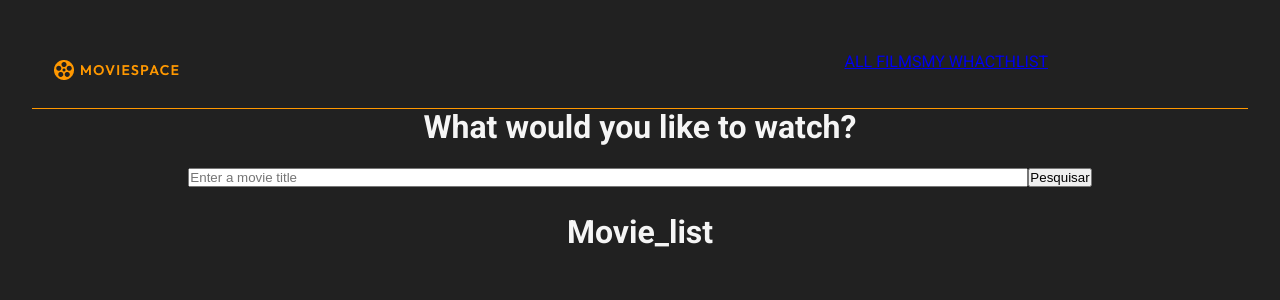
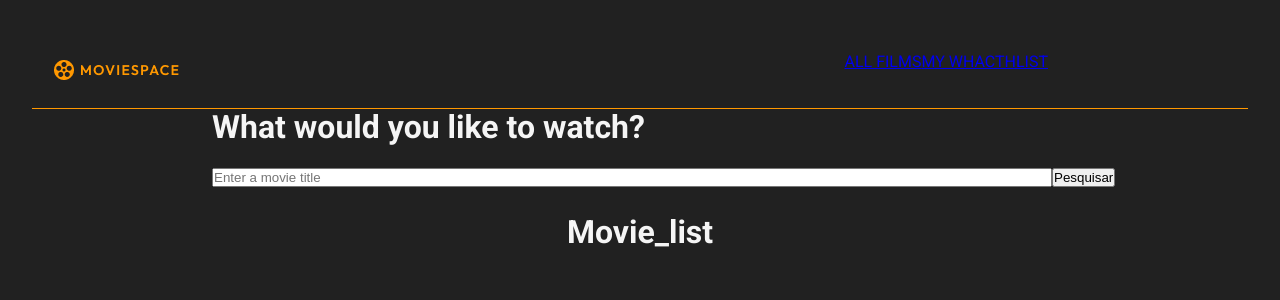
Before and after one commit to marcusdevel/Movie_list, a React (Vite) app: page / in a window 1280 px wide. Shown: the top 300 px of the page. Built offline with nearby package versions, Linux system fonts and the light colour scheme.

Commit message:
criação da classe page e mudança de nome card2 para info-card.

```diff
--- a/src/pages/Page1.jsx
+++ b/src/pages/Page1.jsx
@@ -19,7 +19,7 @@ const Page1 = () => {
     }
   };
   return (
-    <div>
+    <div className="page">
       <h1>What would you like to watch?</h1>
       <form onSubmit={handleSubmit}>
         <input
@@ -40,7 +40,7 @@ const Page1 = () => {
           alt={movieDetails.Title}
         />
 
-        <div className="card2">
+        <div className="info-card">
         <h2>{movieDetails.Title}</h2>
         <p>Year: {movieDetails.Year}</p>
         <p>Rated: {movieDetails.Rated}</p>
```
